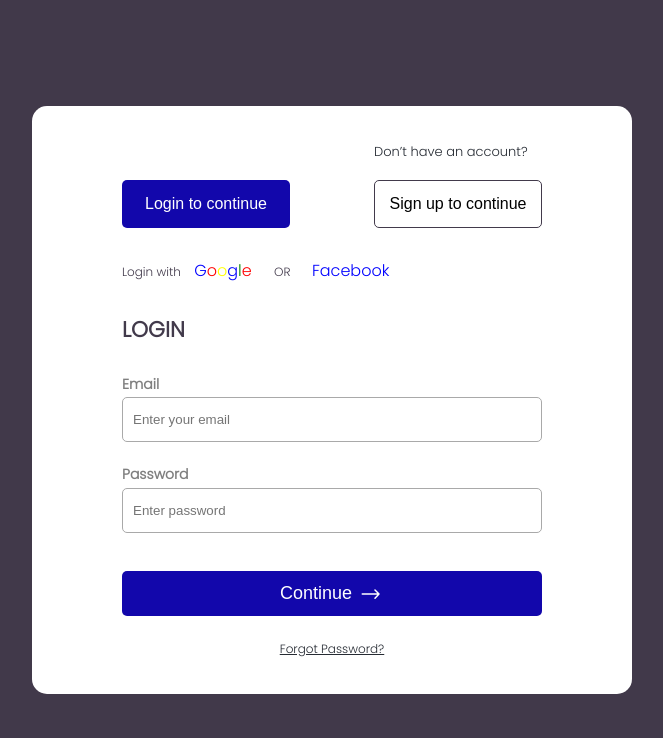
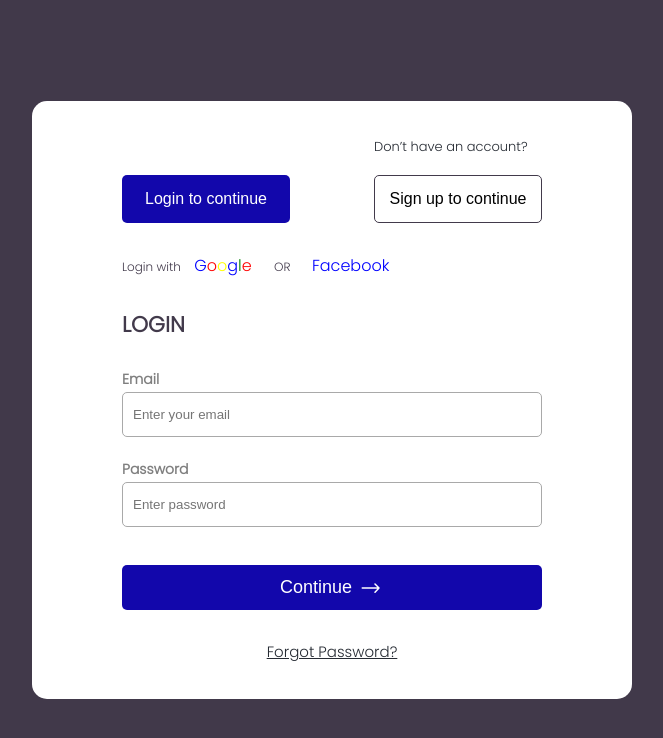
Before and after one commit to Africa-Trainovation-Consulting/newATC, a React (Create React App) app: page / in a window 1280 px wide. Shown: the top 738 px of the page, without its empty margins (308-971 px from the left). Built offline with nearby package versions, Linux system fonts and the light colour scheme.

Commit message:
goodmornign friday3.

```diff
--- a/src/components/Login.js
+++ b/src/components/Login.js
@@ -30,7 +30,7 @@ function Login(props) {
                 <Formgroup label='Password' htmlFor='password' type='password' name='password' placeholder='Enter password' />
                 <ContinueBtn to='signup' />
             </form>
-            <Link to='/forgotpassword' className='opacity' style={{ color: '#262B33', marginTop: '2em', fontSize:'12px' }}>Forgot Password?</Link>
+            <Link to='/forgotpassword' className='opacity' style={{ color: '#262B33', marginTop: '2em', fontSize:'15px' }}>Forgot Password?</Link>
         </>
     )
 }
```
